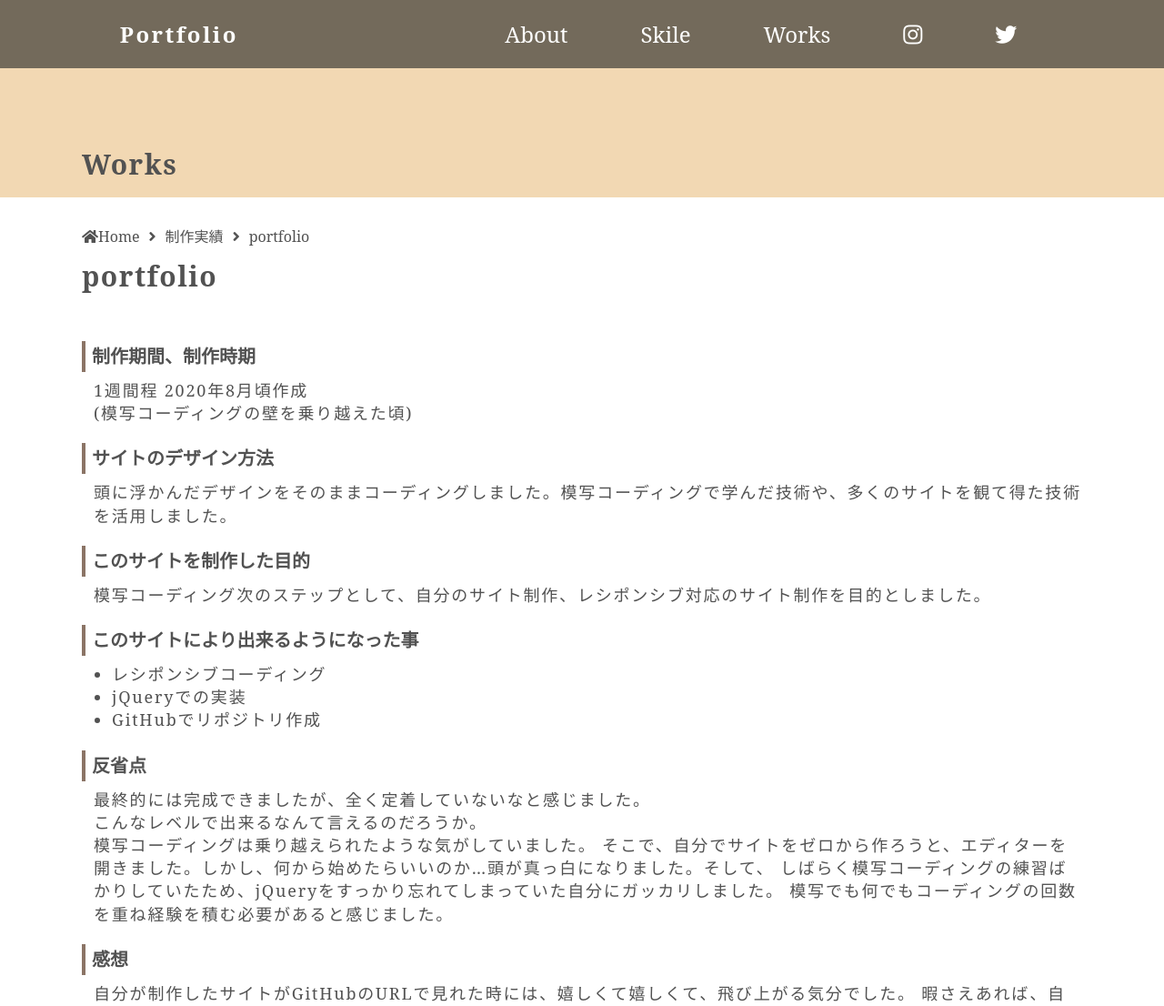
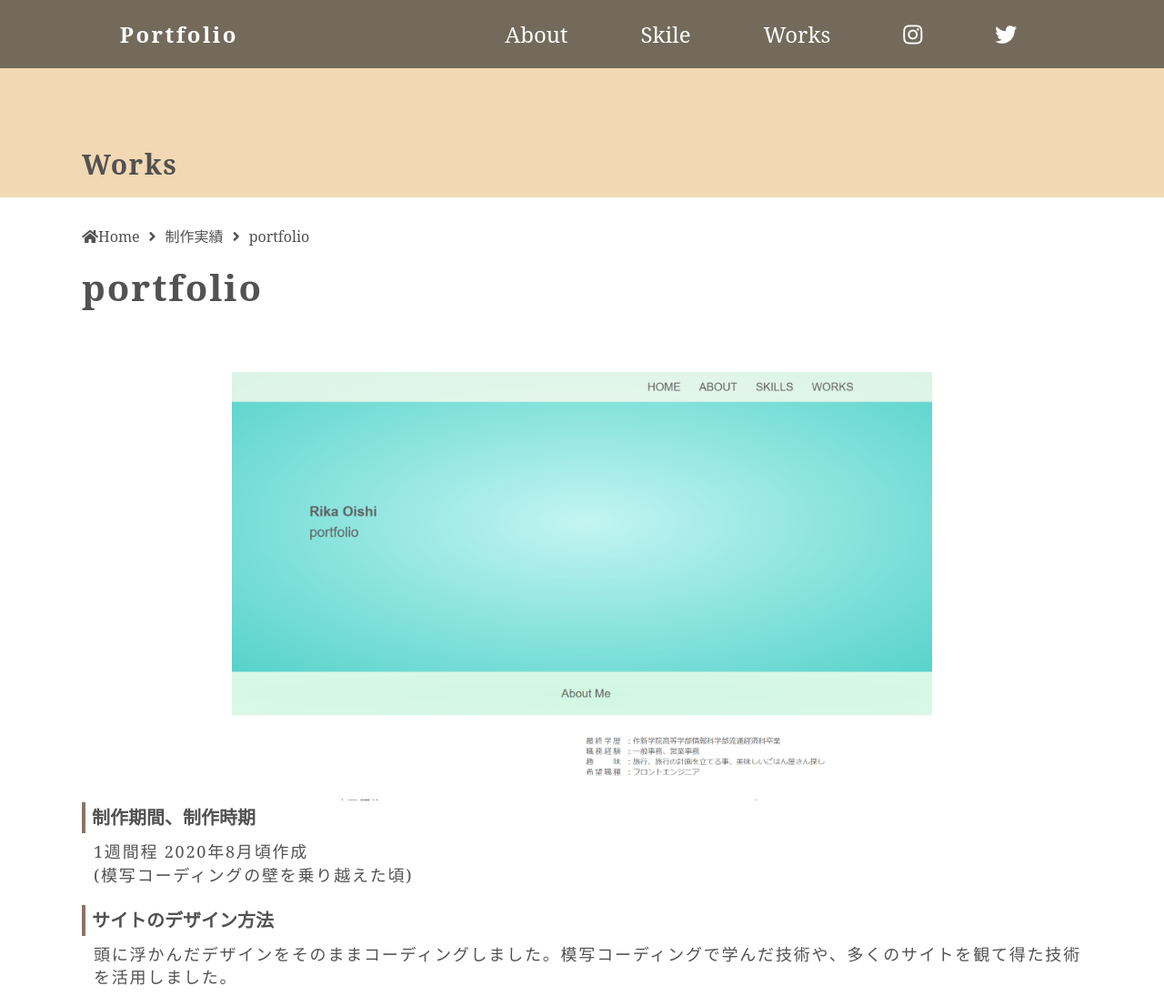
Before and after one commit to hana03/portfolio-2021, a PHP site: page /portfolio.html in a window 1280 px wide. Shown: the top 1106 px of the page at 91% size. Run offline with PHP 8.4, Linux system fonts and the light colour scheme; some libraries are stand-ins or nearby versions; some web fonts are replaced.

Commit message:
_portfolio.scss
fonnt-size修正

```diff
--- a/index.html
+++ b/index.html
@@ -90,7 +90,7 @@
                     <div class="profile">
                         <h3 class="main-sub-ttl">Rika Oishi</h3>
 
-                        <!-- <dl class="profile-list">
+                        <dl class="profile-list">
                             <dt>生年月日 ：</dt>
                             <dd>1985年3月15日</dd>
                             <dt>最終学歴 ：</dt>
@@ -103,7 +103,7 @@
                             <dd>旅行に行く事、<br class="sp-br">旅行の計画を立てる事</dd>
                             <dt>性　　格 ：</dt>
                             <dd>好奇心旺盛、決めた事は計画的にやり抜く性格</dd>
-                        </dl>profile-list -->
+                        </dl>profile-list
 
                         <p class="profile-text">
                             Webで人の役に立ちたい。イメージを形にしたい。人との繋がりを大切にしたい。チームで仕事がしたい。<br>自分で作った作品が公開された時の喜びが忘れられなくて、フロントエンジニアを目指しました。
--- a/portfolio.html
+++ b/portfolio.html
@@ -68,6 +68,9 @@
                 <h3 class="main-ttl">portfolio</h3>
 
                 <div class="portfolio-sec">
+                    <div class="portfolio-img">
+                        <img src="imge/portoforio01-img.png">
+                    </div>
                     <div class="portfolio-text">
                         <dl class="profile-list">
                             <dt>制作期間、制作時期</dt>
--- a/style.css
+++ b/style.css
@@ -1029,6 +1029,14 @@ main .portfolio-wrapper .main-ttl {
   display: inline-block;
 }
 
+main .portfolio-wrapper .portfolio-sec .portfolio-img {
+  width: 100%;
+}
+
+main .portfolio-wrapper .portfolio-sec .portfolio-img img {
+  width: 100%;
+}
+
 main .portfolio-wrapper .portfolio-sec .portfolio-text {
   width: 100%;
 }
@@ -1152,10 +1160,23 @@ main .page-link li a .fa-angle-double-right {
 
 @media screen and (min-width: 900px) {
   main .inner {
-    width: 1100px;
+    max-width: 1100px;
     margin: 0 auto;
   }
   main .inner .portfolio-wrapper {
     width: 100%;
   }
+  main .inner .portfolio-wrapper .main-ttl {
+    font-size: 4.0rem;
+    line-height: 2.4em;
+    letter-spacing: 0.05em;
+    color: #525252;
+    margin-bottom: 45px;
+  }
+  main .inner .portfolio-wrapper .portfolio-sec .portfolio-img {
+    text-align: center;
+  }
+  main .inner .portfolio-wrapper .portfolio-sec .portfolio-img img {
+    width: 70%;
+  }
 }
```
Also changed, not shown: asset/layout/_works-portfolio.scss (+18 -3 lines), style.min.css.
